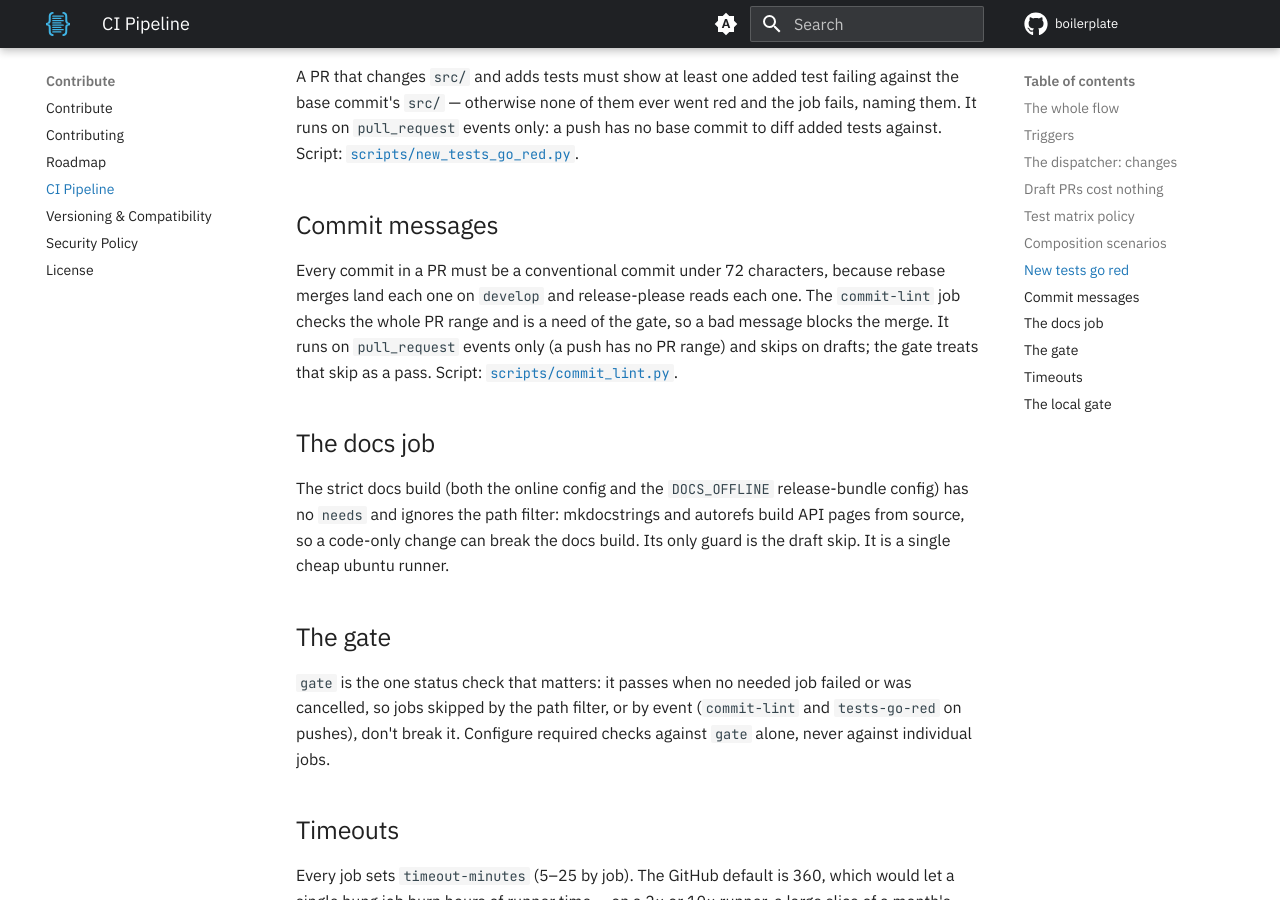
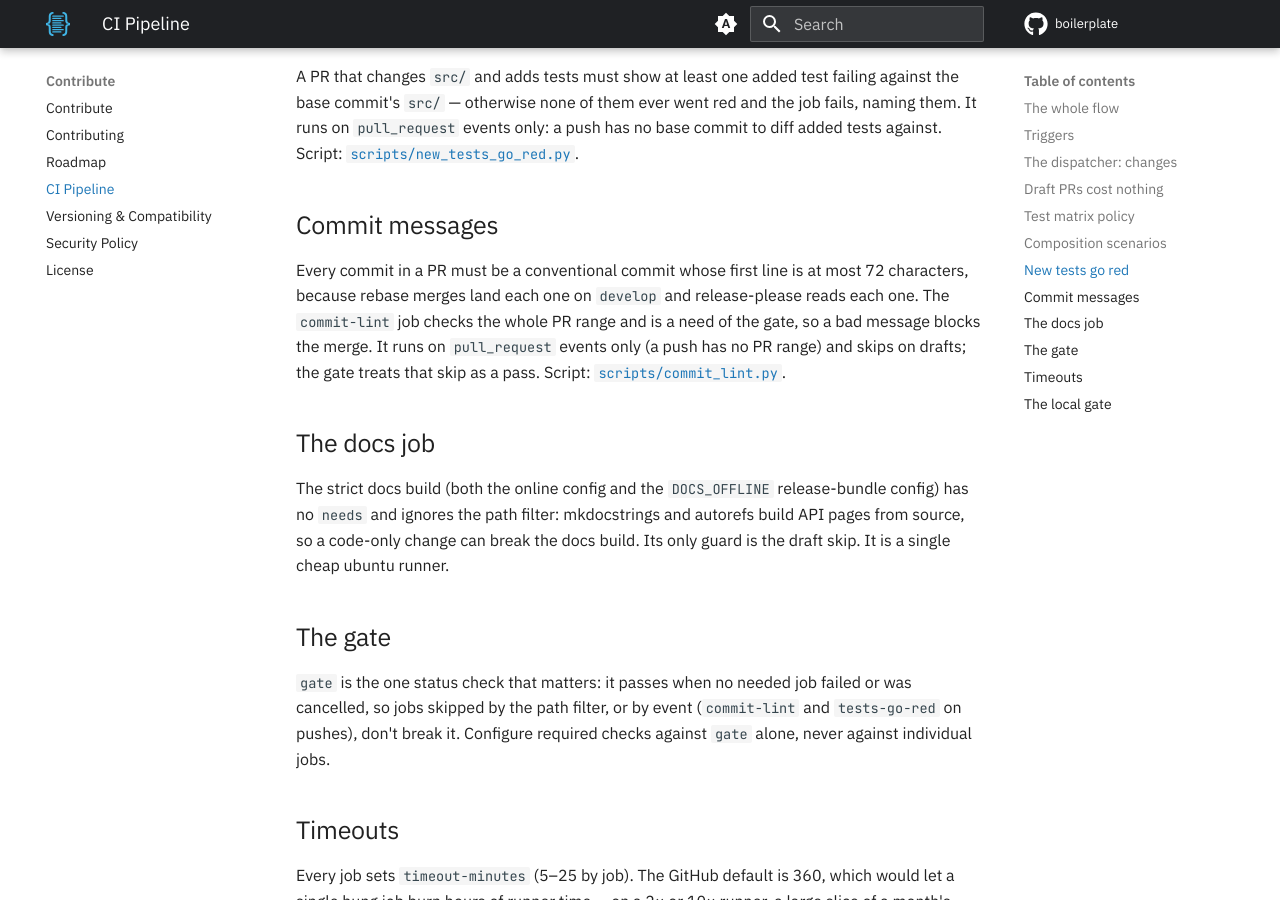
Before and after one commit to TheRealBillSiegler/boilerplate, an MkDocs documentation site: the page built from docs/governance/ci.md, in a window 1280 px wide and 900 px high, scrolled down 3082 px. Built offline with MkDocs 1.6.1 and Material for MkDocs 9.7.7, drawn with Linux system fonts in a browser that asks for light colours; a script that is not in the unit is left out; comment, search, counter and statistics services are not loaded; the version menu is left out.

Commit message:
docs(ci): state the commit line limit as at most 72 characters
Co-Authored-By: Claude Sonnet 5.5 <noreply@anthropic.com>

```diff
--- a/docs/governance/ci.md
+++ b/docs/governance/ci.md
@@ -75,7 +75,7 @@ A PR that changes `src/` and adds tests must show at least one added test failin
 
 ## Commit messages
 
-Every commit in a PR must be a conventional commit under 72 characters, because rebase merges land each one on `develop` and release-please reads each one. The `commit-lint` job checks the whole PR range and is a need of the gate, so a bad message blocks the merge. It runs on `pull_request` events only (a push has no PR range) and skips on drafts; the gate treats that skip as a pass. Script: [`scripts/commit_lint.py`](https://github.com/TheRealBillSiegler/boilerplate/blob/develop/scripts/commit_lint.py).
+Every commit in a PR must be a conventional commit whose first line is at most 72 characters, because rebase merges land each one on `develop` and release-please reads each one. The `commit-lint` job checks the whole PR range and is a need of the gate, so a bad message blocks the merge. It runs on `pull_request` events only (a push has no PR range) and skips on drafts; the gate treats that skip as a pass. Script: [`scripts/commit_lint.py`](https://github.com/TheRealBillSiegler/boilerplate/blob/develop/scripts/commit_lint.py).
 
 ## The docs job
 
```
